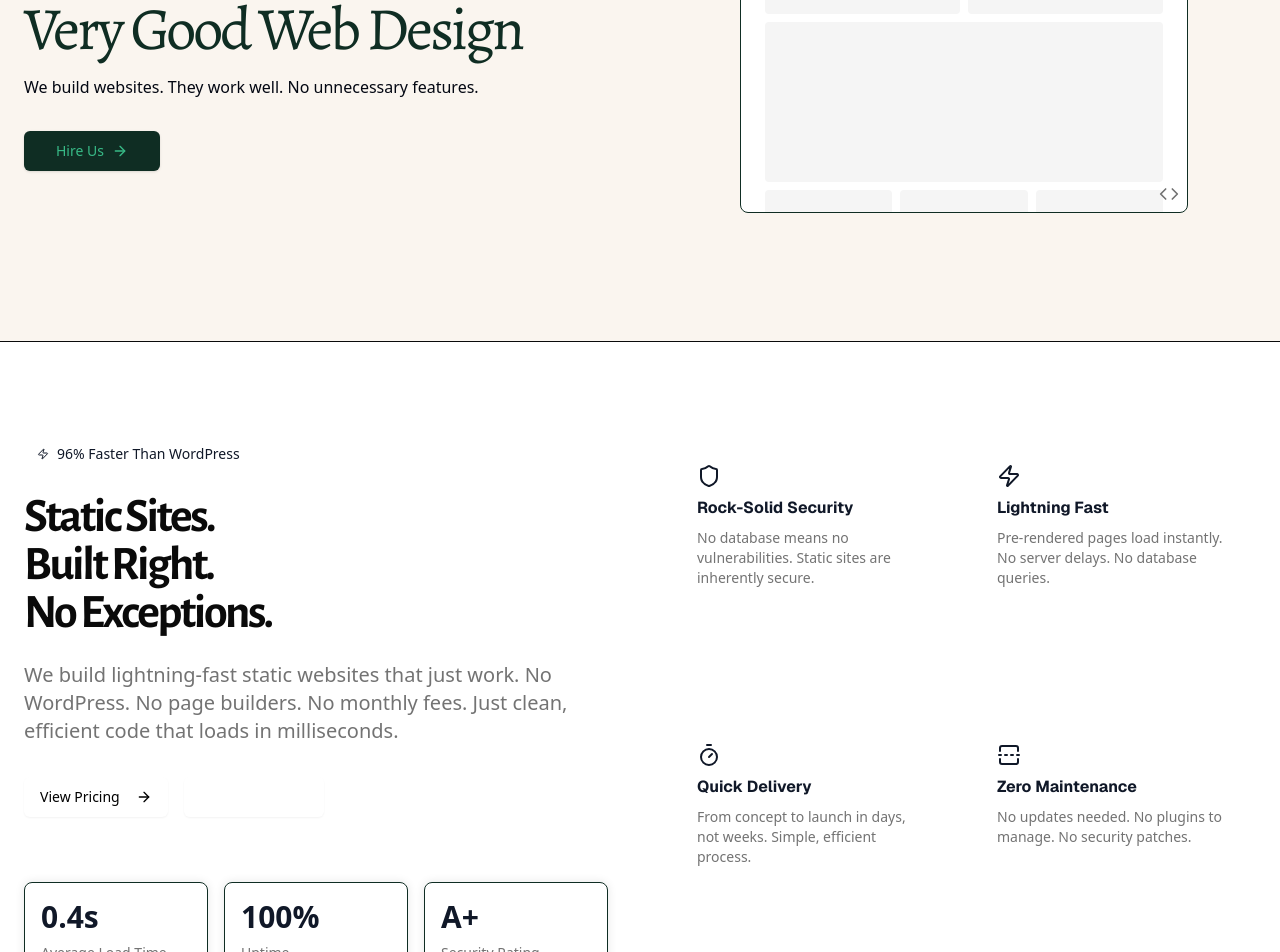
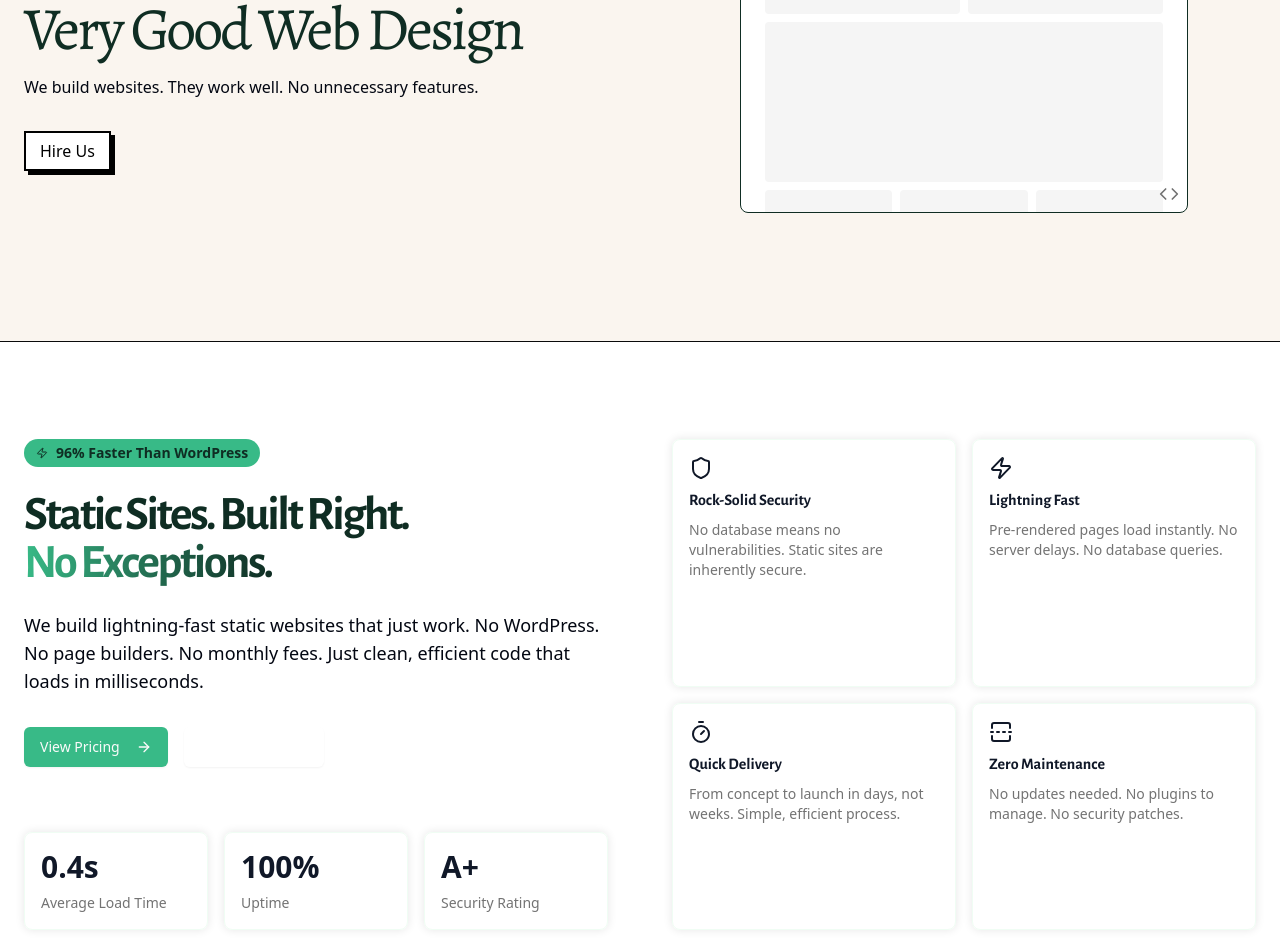
Before and after one commit to optmatic/verygoodweb, a Next.js app: page / in a window 1280 px wide. Shown: the part 280-1232 px from the top of the page. Built offline with nearby package versions, Linux system fonts and the light colour scheme.

Commit message:
button 3d

```diff
--- a/src/app/css/globals.css
+++ b/src/app/css/globals.css
@@ -11,6 +11,7 @@
   --color-dark: oklch(0.13 0.028 261.692);
   --color-beige: #f6e6cb;
   --color-lightBeige: #faf5ef;
+  --color-paleGreen: oklch(0.982 0.018 155.826);
 
   --font-alegreya: "Alegreya", serif;
   --font-alegreya-sans: "Alegreya Sans", sans-serif;
@@ -19,7 +20,16 @@
 }
 
 .intro-grid-item {
-  border-color: var(--color-deepGreen);
+  border-color: var(--color-paleGreen);
+  border-width: 1px;
+  border-style: solid;
+  padding: 1rem;
+  border-radius: 0.5rem;
+  box-shadow: 0 0 10px 0 rgba(0, 0, 0, 0.1);
+}
+
+.intro-panel {
+  border-color: var(--color-paleGreen);
   border-width: 1px;
   border-style: solid;
   padding: 1rem;
--- a/src/app/css/theme.css
+++ b/src/app/css/theme.css
@@ -23,7 +23,7 @@ h2 {
 }
 
 h3 {
-  font-family: var(--font-geist-sans);
+  font-family: var(--font-alegreya-sans);
 }
 
 h4 {
--- /dev/null
+++ b/src/components/button.tsx
@@ -0,0 +1,32 @@
+import Link from "next/link";
+
+interface Button3dProps {
+  children?: React.ReactNode;
+  onClick?: () => void;
+  className?: string;
+  text?: string;
+  href?: string;
+}
+
+export default function Button3d({
+  children,
+  onClick,
+  className = "",
+  text,
+  href,
+}: Button3dProps) {
+  return (
+    <button
+      onClick={onClick}
+      className={`relative inline-block px-4 py-2 font-medium group ${className}`}
+    >
+      <Link href={href || ""}>
+        <span className="absolute inset-0 w-full h-full transition duration-200 ease-out transform translate-x-1 translate-y-1 bg-black group-hover:-translate-x-0 group-hover:-translate-y-0" />
+        <span className="absolute inset-0 w-full h-full bg-white border-2 border-black group-hover:bg-black" />
+        <span className="relative text-black group-hover:text-white transition-colors">
+          {text}
+        </span>
+      </Link>
+    </button>
+  );
+}
--- a/src/components/hero-section1.tsx
+++ b/src/components/hero-section1.tsx
@@ -1,5 +1,7 @@
 import Link from "next/link";
 import { ArrowRight, Code, Hammer } from "lucide-react";
+import Button3d from "./button";
+import Button from "./button";
 
 export default function HeroSection() {
   return (
@@ -19,17 +21,8 @@ export default function HeroSection() {
               We build websites. They work well. No unnecessary features.
             </p>
             <div className="mt-4 flex flex-col gap-2 min-[400px]:flex-row">
-              <Link
-                href="#contact"
-                className="bg-deepGreen text-lightGreen inline-flex h-10 items-center justify-center rounded-md px-8 text-sm font-medium shadow transition-colors hover:bg-primary/90 focus-visible:outline-none focus-visible:ring-1 focus-visible:ring-ring"
-              >
-                Hire Us
-                <ArrowRight className="ml-2 h-4 w-4" />
-              </Link>
+              <Button3d text="Hire Us" href="/contact" />
             </div>
-            {/* <div className="mt-4 text-center md:text-left">
-              "It's not just a website. It's a website that works."
-            </div> */}
           </div>
 
           {/* Image Section */}
--- a/src/components/intro-section.tsx
+++ b/src/components/intro-section.tsx
@@ -9,27 +9,25 @@ export default function IntroSection() {
         <div className="grid lg:grid-cols-2 gap-16">
           <div className="flex flex-col justify-center space-y-8">
             <div className="space-y-6">
-              <div className="inline-flex items-center rounded-full border border-white/20 bg-white/5 px-3 py-1 text-sm text-gray-900">
+              <div className="inline-flex bg-lightGreen font-semibold items-center rounded-full px-3 py-1 text-sm text-deepGreen">
                 <Zap className="mr-2 h-3 w-3" />
                 96% Faster Than WordPress
               </div>
-              <h2 className="text-3xl font-bold tracking-tighter sm:text-4xl md:text-5xl">
-                Static Sites. <br />
-                Built Right. <br />
-                No Exceptions.
+              <h2 className="text-3xl font-semibold tracking-tighter sm:text-4xl md:text-5xl">
+                <span className="text-deepGreen">Static Sites.</span>{" "}
+                <span className="text-deepGreen">Built Right.</span> <br />
+                <span className="bg-clip-text text-transparent bg-gradient-to-r from-lightGreen to-deepGreen">
+                  No Exceptions.
+                </span>
               </h2>
-              <p className="max-w-[600px] text-muted-foreground md:text-xl">
+              <p className="max-w-[600px] text-dark md:text-lg">
                 We build lightning-fast static websites that just work. No
                 WordPress. No page builders. No monthly fees. Just clean,
                 efficient code that loads in milliseconds.
               </p>
             </div>
             <div className="flex flex-col gap-4 min-[400px]:flex-row">
-              <Button
-                asChild
-                size="lg"
-                className="bg-white text-black hover:bg-white/90"
-              >
+              <Button asChild size="lg" className="bg-lightGreen  ">
                 <Link href="#pricing">
                   View Pricing
                   <ArrowRight className="ml-2 h-4 w-4" />
```
